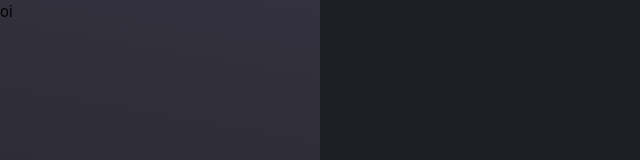
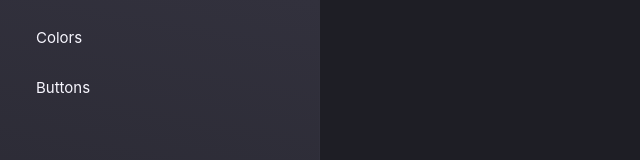
Before and after one commit to agora-21/design-system, a Vue app: page / in a window 1280 px wide. Shown: the top 160 px of the page, without its empty margins (0-640 px from the left). Built offline with nearby package versions, Linux system fonts and the light colour scheme.

Commit message:
feat: add sidebar links

```diff
--- /dev/null
+++ b/src/components/DsSideBar.vue
@@ -0,0 +1,36 @@
+<template>
+  <nav class="side-bar">
+    <ds-side-bar-link
+      data-test="colors-link"
+      :route="{ name: 'DocumentationColors' }"
+    >
+      Colors
+    </ds-side-bar-link>
+
+    <ds-side-bar-link
+      data-test="buttons-link"
+      :route="{ name: 'DocumentationButtons' }"
+    >
+      Buttons
+    </ds-side-bar-link>
+  </nav>
+</template>
+
+<script setup>
+import DsSideBarLink from './DsSideBarLink.vue'
+</script>
+
+<style lang="scss" scoped>
+.side-bar {
+  align-items: start;
+  align-content: start;
+  background-image: linear-gradient(190deg, var(--neutral-130) 0%, var(--neutral-140) 100%);
+  border-right: 1px solid var(--neutral-130);
+  color: var(--neutral-30);
+  display: grid;
+  gap: 6px;
+  height: 100%;
+  justify-items: start;
+  padding: var(--padding-2);
+}
+</style>
--- /dev/null
+++ b/src/components/DsSideBarLink.vue
@@ -0,0 +1,38 @@
+<template>
+  <router-link
+    class="ds-side-bar-link"
+    data-test="link"
+    :to="route"
+  >
+    <slot />
+  </router-link>
+</template>
+
+<script setup>
+defineProps({
+  route: {
+    type: Object,
+    required: true
+  }
+})
+</script>
+
+<style lang="scss" scoped>
+.ds-side-bar-link {
+  color: var(--neutral-30);
+  background-color: transparent;
+  border-radius: var(--border-radius-2);
+  padding: var(--padding-1);
+  text-decoration: none;
+  width: 100%;
+  transition: background-color 50ms ease-in-out;
+
+  &:hover {
+    background-color: var(--neutral-120);
+  }
+
+  &:active {
+    background-color: var(--neutral-100);
+  }
+}
+</style>
--- a/src/components/SideBar.vue
+++ /dev/null
@@ -1,12 +0,0 @@
-<template>
-  <div class="side-bar">
-    oi
-  </div>
-</template>
-
-<style lang="scss" scoped>
-.side-bar {
-  background-image: linear-gradient(190deg, var(--neutral-130) 0%, var(--neutral-140) 100%);
-  height: 100%;
-}
-</style>
--- a/src/views/DocumentationMain.vue
+++ b/src/views/DocumentationMain.vue
@@ -1,8 +1,6 @@
 <template>
   <div class="documentation-main">
-    <nav class="sidebar">
-      <side-bar />
-    </nav>
+    <ds-side-bar />
 
     <main class="documentation-main__content">
       <router-view />
@@ -11,7 +9,7 @@
 </template>
 
 <script setup>
-import SideBar from '@/components/SideBar.vue'
+import DsSideBar from '@/components/DsSideBar.vue'
 </script>
 
 <style lang="scss" scoped>
```
Also changed, not shown: 2 other files (tests, documents, lock files or other folders).
